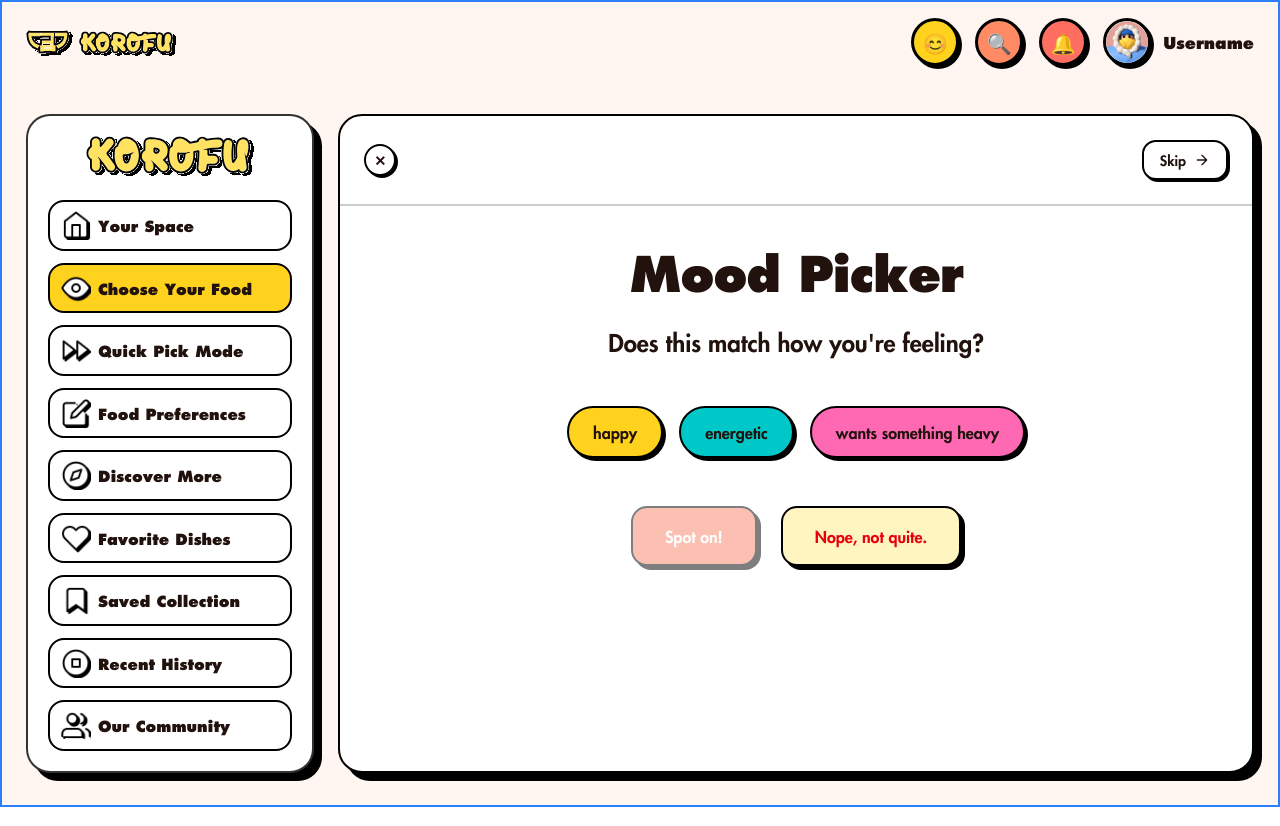
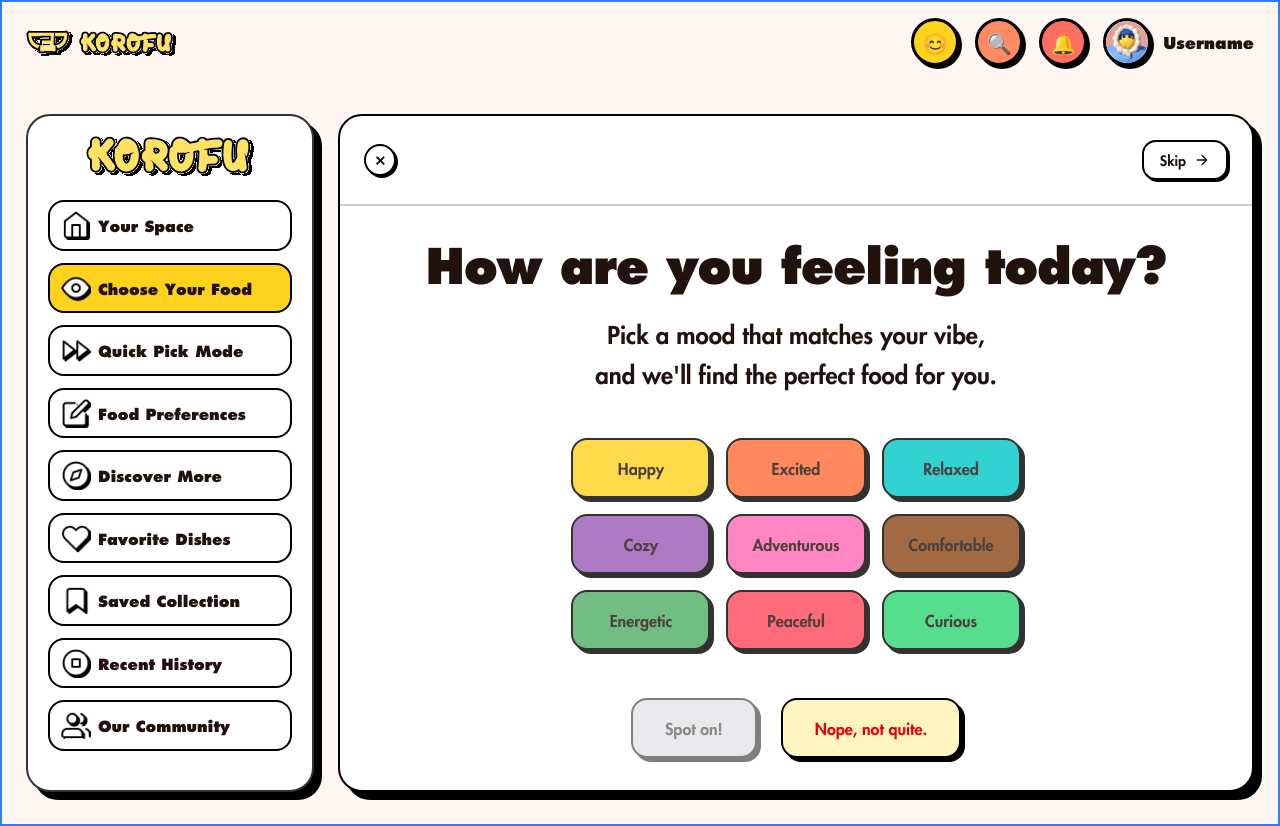
Before and after one commit to huytienlam/Korofu, a Next.js app in the folder frontend/: page /choose-food in a window 1280 px wide. Both pictures are taken after a click on the button "Skip". Built offline with nearby package versions, Linux system fonts and the light colour scheme; a web font is replaced by a local one.

Commit message:
Thêm màn hình load trước khi hiển thị kết quả recommend food

```diff
--- /dev/null
+++ b/frontend/src/components/LoadingScreen.tsx
@@ -0,0 +1,13 @@
+"use client";
+
+export default function LoadingScreen() {
+  return (
+    <div className="flex flex-col items-center justify-center min-h-[50vh] p-8">
+      <div className="text-center">
+        <h1 className="text-4xl font-extrabold text-[#21120D] mb-4 tracking-tight border-2 border-black shadow-[4px_4px_0_#FFD21E] px-6 py-3 bg-white rounded-2xl">
+          Scanning your mood vibes...
+        </h1>
+      </div>
+    </div>
+  );
+}
--- a/frontend/src/components/MoodPicker.tsx
+++ b/frontend/src/components/MoodPicker.tsx
@@ -1,23 +1,57 @@
 "use client";
 
 import { useState } from "react";
+import LoadingScreen from "./LoadingScreen";
 
 type MoodPickerProps = {
   showMoodPicker: boolean;
-  onSkip?: () => void;
-  onSkipToColorPalette?: () => void;
+  onSkip?: () => void; // Callback to go back to prompt
+  onSkipToColorPalette?: () => void; // Callback to go to color palette
 };
+
+// Predefined color palette for mood tags
+const MOOD_COLORS = [
+  "#FFD21E", // yellow
+  "#FF6B35", // orange
+  "#00C8C8", // teal
+  "#9B59B6", // purple
+  "#FF69B4", // pink
+  "#8B4513", // dark brown
+  "#50af63", // green
+  "#FF4757", // red
+  "#2ED573", // lime green
+  "#1E90FF", // dodger blue
+  "#FFA502", // orange
+  "#A55EEA", // purple
+];
+
+const MOOD_TAGS = [
+  "Happy", "Excited", "Relaxed",
+  "Cozy", "Adventurous", "Comfortable",
+  "Energetic", "Peaceful", "Curious"
+];
 
 export default function MoodPicker({ showMoodPicker, onSkip, onSkipToColorPalette }: MoodPickerProps) {
   const [mood, setMood] = useState("");
   const [selectedMood, setSelectedMood] = useState<string | null>(null);
+  const [isLoading, setIsLoading] = useState(false);
+
+  // Generate random colors for mood tags
+  const getMoodTagColor = (index: number) => {
+    return MOOD_COLORS[index % MOOD_COLORS.length];
+  };
 
   const handleSubmit = (e: React.FormEvent) => {
     e.preventDefault();
     if (mood.trim()) {
-      // Handle mood submission here
       console.log("Mood submitted:", mood);
+      setIsLoading(true);
+      // Simulate loading time
+      setTimeout(() => {
+        setIsLoading(false);
         setMood("");
+        // Here you can add logic to navigate to results or next step
+      }, 3000);
     }
   };
 
@@ -28,7 +62,12 @@ export default function MoodPicker({ showMoodPicker, onSkip, onSkipToColorPalett
   const handleSpotOn = () => {
     if (selectedMood) {
       console.log("Mood confirmed:", selectedMood);
-      // Handle mood confirmation here
+      setIsLoading(true);
+      // Simulate loading time
+      setTimeout(() => {
+        setIsLoading(false);
+        // Here you can add logic to navigate to results or next step
+      }, 3000);
     }
   };
 
@@ -36,9 +75,14 @@ export default function MoodPicker({ showMoodPicker, onSkip, onSkipToColorPalett
     console.log("Mood not quite right, going back");
     setSelectedMood(null);
     if (onSkip) {
-      onSkip();
+      onSkip(); // Call parent's function to go back to prompt
     }
   };
+
+  // Show loading screen
+  if (isLoading) {
+    return <LoadingScreen />;
+  }
 
   // Show mood picker screen
   if (showMoodPicker) {
@@ -46,50 +90,41 @@ export default function MoodPicker({ showMoodPicker, onSkip, onSkipToColorPalett
       <div className="flex flex-col items-center justify-center min-h-[50vh] p-8">
         {/* Title */}
         <h1 className="text-5xl font-extrabold text-[#21120D] mb-8 text-center tracking-tight">
-          Mood Picker
+          How are you feeling today?
         </h1>
 
-        {/* Question */}
+        {/* Description */}
         <div className="text-center mb-12">
+          <p className="text-2xl font-bold text-[#21120D] mb-2">
+            Pick a mood that matches your vibe,
+          </p>
           <p className="text-2xl font-bold text-[#21120D]">
-            Does this match how you're feeling?
+            and we'll find the perfect food for you.
           </p>
         </div>
 
         {/* Mood Tags */}
-        <div className="flex gap-4 mb-12">
+        <div className="grid grid-cols-3 gap-4 mb-12">
+          {MOOD_TAGS.map((moodTag, index) => {
+            const tagColor = getMoodTagColor(index);
+            return (
               <button
-            onClick={() => handleMoodSelect("happy")}
-            className={`px-6 py-3 rounded-full border-2 border-black shadow-[3px_3px_0_#000] hover:shadow-[4px_4px_0_#000] transition-shadow font-bold text-[#21120D] ${
-              selectedMood === "happy"
-                ? "bg-[#FFD21E] shadow-[4px_4px_0_#000]"
-                : "bg-[#FFD21E]"
+                key={moodTag}
+                onClick={() => handleMoodSelect(moodTag)}
+                className={`px-6 py-4 border-2 border-black rounded-2xl shadow-[4px_4px_0_#000] hover:shadow-[6px_6px_0_#000] active:shadow-[2px_2px_0_#000] active:translate-x-1 active:translate-y-1 transition-all duration-200 font-bold text-[#21120D] ${
+                  selectedMood === moodTag
+                    ? "shadow-[6px_6px_0_#000]"
+                    : "hover:bg-opacity-90"
                 }`}
+                style={{
+                  backgroundColor: selectedMood === moodTag ? tagColor : tagColor,
+                  opacity: selectedMood === moodTag ? 1 : 0.8
+                }}
               >
-            happy
+                {moodTag}
               </button>
-
-          <button
-            onClick={() => handleMoodSelect("energetic")}
-            className={`px-6 py-3 rounded-full border-2 border-black shadow-[3px_3px_0_#000] hover:shadow-[4px_4px_0_#000] transition-shadow font-bold text-[#21120D] ${
-              selectedMood === "energetic"
-                ? "bg-[#00C8C8] shadow-[4px_4px_0_#000]"
-                : "bg-[#00C8C8]"
-            }`}
-          >
-            energetic
-          </button>
-
-          <button
-            onClick={() => handleMoodSelect("wants something heavy")}
-            className={`px-6 py-3 rounded-full border-2 border-black shadow-[3px_3px_0_#000] hover:shadow-[4px_4px_0_#000] transition-shadow font-bold text-[#21120D] ${
-              selectedMood === "wants something heavy"
-                ? "bg-[#FF69B4] shadow-[4px_4px_0_#000]"
-                : "bg-[#FF69B4]"
-            }`}
-          >
-            wants something heavy
-          </button>
+            );
+          })}
         </div>
 
         {/* Action Buttons */}
@@ -97,11 +132,14 @@ export default function MoodPicker({ showMoodPicker, onSkip, onSkipToColorPalett
           <button
             onClick={handleSpotOn}
             disabled={!selectedMood}
-            className="px-8 py-4 bg-[#F88366] border-2 border-black rounded-2xl shadow-[4px_4px_0_#000] hover:shadow-[6px_6px_0_#000] active:shadow-[2px_2px_0_#000] active:translate-x-1 active:translate-y-1 transition-all duration-200 disabled:opacity-50 disabled:cursor-not-allowed disabled:hover:shadow-[4px_4px_0_#000] disabled:active:translate-x-0 disabled:active:translate-y-0 font-bold text-white"
+            className={`px-8 py-4 border-2 border-black rounded-2xl shadow-[4px_4px_0_#000] hover:shadow-[6px_6px_0_#000] active:shadow-[2px_2px_0_#000] active:translate-x-1 active:translate-y-1 transition-all duration-200 font-bold text-[#21120D] ${
+              selectedMood
+                ? "bg-[#FFD21E] hover:bg-[#FFE55C]"
+                : "bg-gray-300 opacity-50 cursor-not-allowed"
+            }`}
           >
             Spot on!
           </button>
-
           <button
             onClick={handleNotQuite}
             className="px-8 py-4 bg-[#FFF5C0] border-2 border-black rounded-2xl shadow-[4px_4px_0_#000] hover:shadow-[6px_6px_0_#000] active:shadow-[2px_2px_0_#000] active:translate-x-1 active:translate-y-1 transition-all duration-200 font-bold text-red-600"
@@ -118,54 +156,40 @@ export default function MoodPicker({ showMoodPicker, onSkip, onSkipToColorPalett
     <div className="flex flex-col items-center justify-center min-h-[50vh] p-8">
       {/* Title */}
       <h1 className="text-5xl font-extrabold text-[#21120D] mb-8 text-center tracking-tight">
-        Mood Picker
+        What's your mood today?
       </h1>
 
-      {/* Prompt Text */}
-      <div className="text-center mb-16">
-        <p className="text-2xl font-bold text-[#21120D] mb-3">
-          How are you feeling today?
+      {/* Description */}
+      <div className="text-center mb-12">
+        <p className="text-2xl font-bold text-[#21120D] mb-2">
+          Tell us how you're feeling,
         </p>
-        <p className="text-xl text-[#21120D] opacity-80">
-          Let your mood guide you to the perfect bite!
+        <p className="text-2xl font-bold text-[#21120D]">
+          and we'll find the perfect food for you.
         </p>
       </div>
 
       {/* Input Form */}
-      <form onSubmit={handleSubmit} className="w-full max-w-3xl">
-        <div className="flex gap-4 items-end">
-          {/* Input Field */}
-          <div className="flex-1 relative">
+      <form onSubmit={handleSubmit} className="w-full max-w-md">
+        <div className="flex gap-4 mb-8">
           <input
             type="text"
             value={mood}
             onChange={(e) => setMood(e.target.value)}
-              placeholder="What are you feeling today?"
-              className="w-full px-8 py-6 text-xl font-medium text-[#21120D] bg-[#FF8A63] border-[3px] border-black rounded-3xl shadow-[6px_6px_0_#000] placeholder-[#21120D] placeholder-opacity-70 focus:outline-none focus:shadow-[8px_8px_0_#000] focus:border-[#FF6F61] transition-all duration-200"
+            placeholder="I'm feeling..."
+            className="flex-1 px-6 py-4 text-lg font-bold text-[#21120D] bg-white border-2 border-black rounded-2xl shadow-[4px_4px_0_#000] focus:outline-none focus:shadow-[6px_6px_0_#000] transition-shadow placeholder-[#21120D] placeholder-opacity-50"
           />
-          </div>
-
-          {/* Send Button */}
           <button
             type="submit"
             disabled={!mood.trim()}
-            className="px-8 py-6 bg-[#FFD21E] border-[3px] border-black rounded-3xl shadow-[6px_6px_0_#000] hover:shadow-[8px_8px_0_#000] hover:bg-[#FFE066] active:shadow-[4px_4px_0_#000] active:translate-x-1 active:translate-y-1 transition-all duration-200 disabled:opacity-50 disabled:cursor-not-allowed disabled:hover:shadow-[6px_6px_0_#000] disabled:active:translate-x-0 disabled:active:translate-y-0 flex items-center justify-center"
+            className={`px-6 py-4 border-2 border-black rounded-2xl shadow-[4px_4px_0_#000] hover:shadow-[6px_6px_0_#000] active:shadow-[2px_2px_0_#000] active:translate-x-1 active:translate-y-1 transition-all duration-200 font-bold text-[#21120D] ${
+              mood.trim()
+                ? "bg-[#FFD21E] hover:bg-[#FFE55C]"
+                : "bg-gray-300 opacity-50 cursor-not-allowed"
+            }`}
           >
-            <svg
-              width="28"
-              height="28"
-              viewBox="0 0 24 24"
-              fill="none"
-              xmlns="http://www.w3.org/2000/svg"
-              className="text-[#21120D]"
-            >
-              <path
-                d="M5 12H19M19 12L12 5M19 12L12 19"
-                stroke="currentColor"
-                strokeWidth="2"
-                strokeLinecap="round"
-                strokeLinejoin="round"
-              />
+            <svg width="24" height="24" viewBox="0 0 24 24" fill="none" xmlns="http://www.w3.org/2000/svg" className="text-[#21120D]">
+              <path d="M22 2L11 13M22 2L15 22L11 13M22 2L2 9L11 13" stroke="currentColor" strokeWidth="2" strokeLinecap="round" strokeLinejoin="round" />
             </svg>
           </button>
         </div>
```
Also changed, not shown: frontend/src/components/ColorPalettePicker.tsx (+20 -23 lines). Lines whose indentation alone changed are shown as unchanged.
